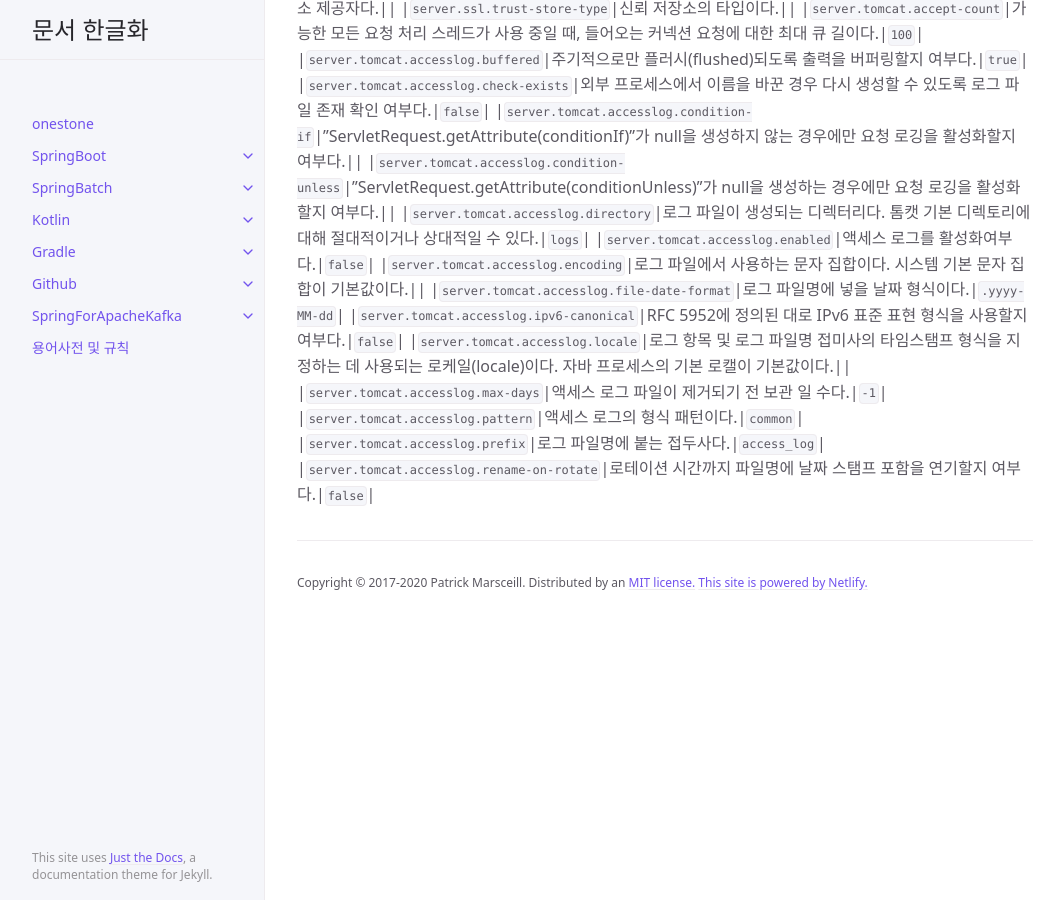
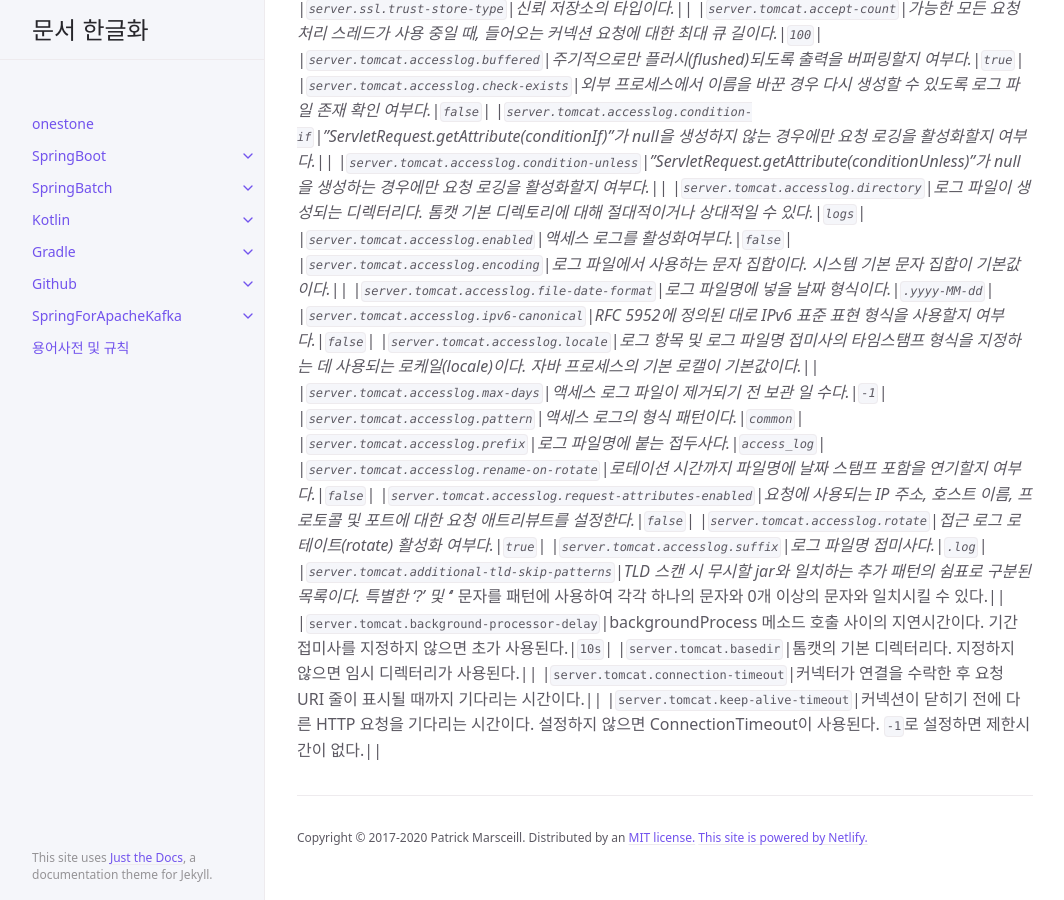
Before and after one commit to onestone9900/onestone9900.github.io, a Jekyll site: the page built from docs/spring_boot/3.1.1/spring_boot/19.appendices.md, in a window 1280 px wide and 900 px high, scrolled down 65792 px. Shown: the whole window, without its empty margins (107-1171 px from the left). Built offline with Jekyll 4.4.1, drawn with Linux system fonts in a browser that asks for light colours; some of the changed text lies outside the part shown.

Commit message:
docs: spring boot - ## .A.11. 서버 프로퍼티(Server Properties)

```diff
--- a/docs/spring_boot/3.1.1/spring_boot/19.appendices.md
+++ b/docs/spring_boot/3.1.1/spring_boot/19.appendices.md
@@ -1173,3 +1173,11 @@ nav_order: 19
 |`server.tomcat.accesslog.pattern`|액세스 로그의 형식 패턴이다.|`common`|
 |`server.tomcat.accesslog.prefix`|로그 파일명에 붙는 접두사다.|`access_log`|
 |`server.tomcat.accesslog.rename-on-rotate`|로테이션 시간까지 파일명에 날짜 스탬프 포함을 연기할지 여부다.|`false`|
+|`server.tomcat.accesslog.request-attributes-enabled`|요청에 사용되는 IP 주소, 호스트 이름, 프로토콜 및 포트에 대한 요청 애트리뷰트를 설정한다.|`false`|
+|`server.tomcat.accesslog.rotate`|접근 로그 로테이트(rotate) 활성화 여부다.|`true`|
+|`server.tomcat.accesslog.suffix`|로그 파일명 접미사다.|`.log`|
+|`server.tomcat.additional-tld-skip-patterns`|TLD 스캔 시 무시할 jar와 일치하는 추가 패턴의 쉼표로 구분된 목록이다. 특별한 '?' 및 '*' 문자를 패턴에 사용하여 각각 하나의 문자와 0개 이상의 문자와 일치시킬 수 있다.||
+|`server.tomcat.background-processor-delay`|backgroundProcess 메소드 호출 사이의 지연시간이다. 기간 접미사를 지정하지 않으면 초가 사용된다.|`10s`|
+|`server.tomcat.basedir`|톰캣의 기본 디렉터리다. 지정하지 않으면 임시 디렉터리가 사용된다.||
+|`server.tomcat.connection-timeout`|커넥터가 연결을 수락한 후 요청 URI 줄이 표시될 때까지 기다리는 시간이다.||
+|`server.tomcat.keep-alive-timeout`|커넥션이 닫히기 전에 다른 HTTP 요청을 기다리는 시간이다. 설정하지 않으면 ConnectionTimeout이 사용된다. `-1`로 설정하면 제한시간이 없다.||
```
